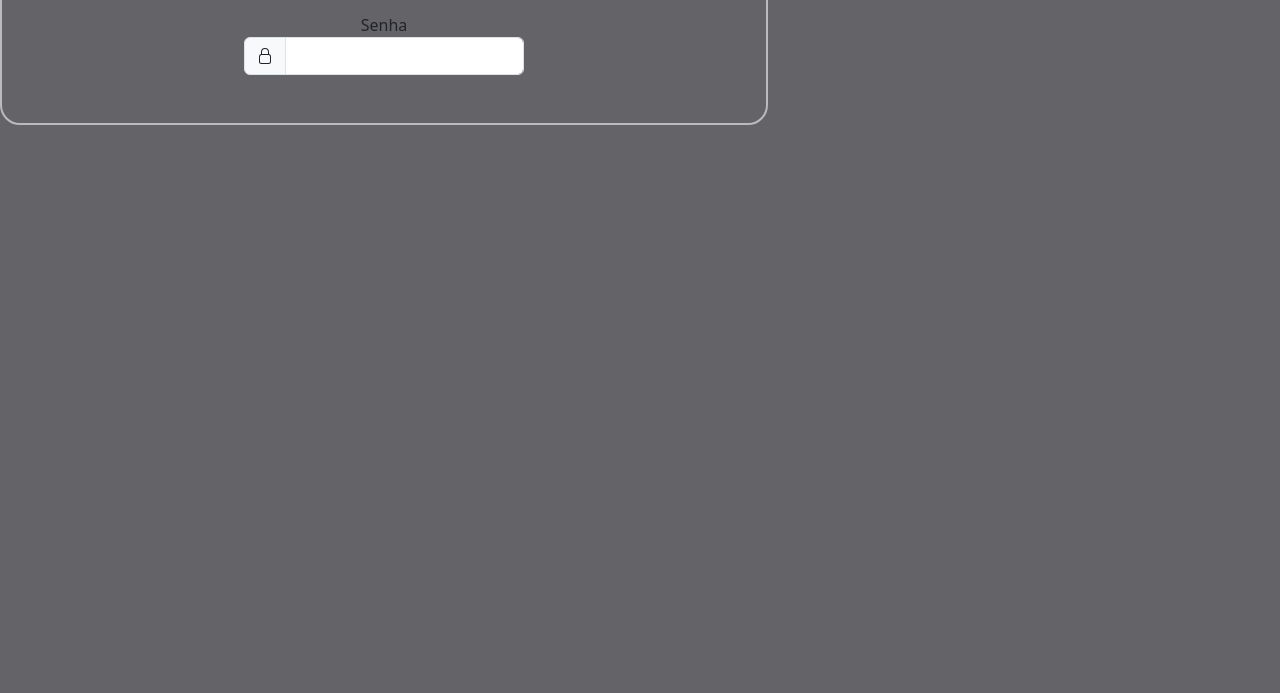
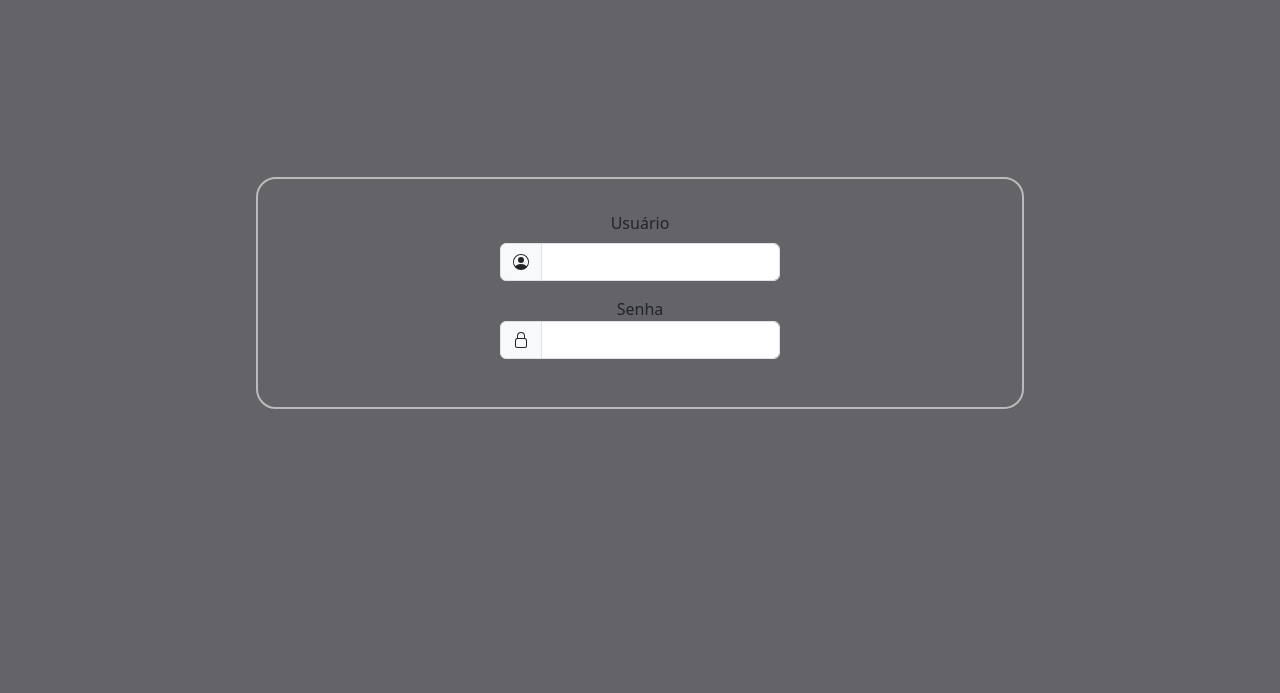
Before and after one commit to ana-beatriz-monteiro/TRAB.-I---2-TRI--FORMULARIOSCOMHTMLECSS, a plain HTML site: page index.html in a window 1280 px wide. Shown: the part 107-800 px from the top of the page. Drawn offline with nearby package versions, Linux system fonts and the light colour scheme.

Commit message:
pelo amor de deus

```diff
--- a/css/style.css
+++ b/css/style.css
@@ -13,7 +13,7 @@ body {
     height: 100vh;
     background-color: var(--background-color) !important;
     color: var(--text-color);
-    display: left;
+    display: flex;
     flex-direction: column;
     justify-content: center;
     align-items: center;
```
